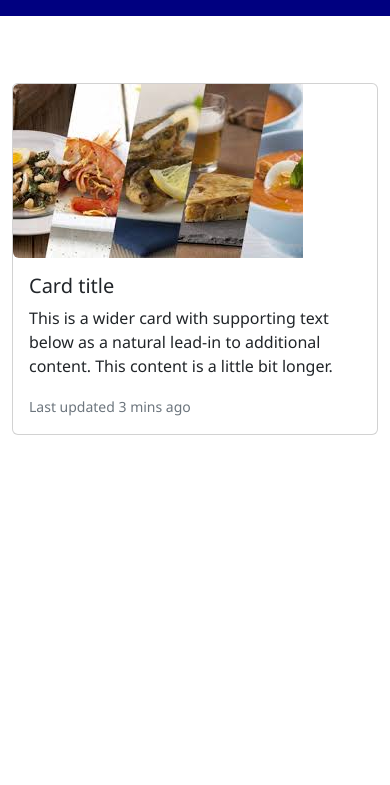
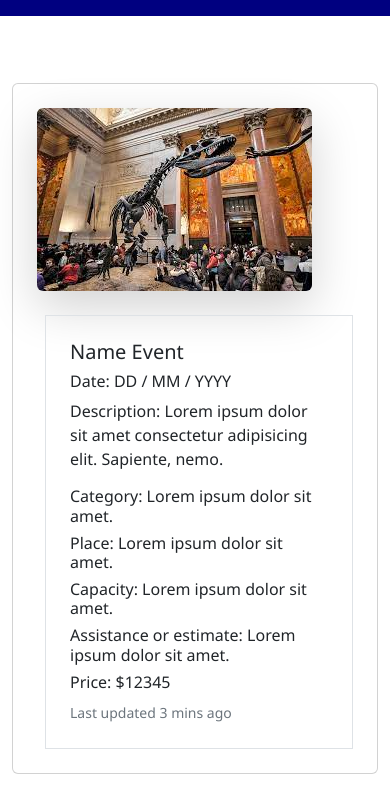
Before and after one commit to IsaRdz/Amazing-Events, a plain HTML site: page pages/details.html in a window 390 px wide. Shown: the part 59-844 px from the top of the page. Drawn offline with nearby package versions, Linux system fonts and the light colour scheme.

Commit message:
:sparkles: Feat: Add responsive card with details and photo of one event in Details page

```diff
--- a/pages/details.html
+++ b/pages/details.html
@@ -1,24 +1,24 @@
 <!DOCTYPE html>
 <html lang="en">
   <head>
-    <meta charset="UTF-8">
-    <meta http-equiv="X-UA-Compatible" content="IE=edge">
-    <meta name="viewport" content="width=device-width, initial-scale=1.0">
-    <link rel="icon" href="./assets/favicon.ico" type="image/png">
+    <meta charset="UTF-8" />
+    <meta http-equiv="X-UA-Compatible" content="IE=edge" />
+    <meta name="viewport" content="width=device-width, initial-scale=1.0" />
+    <link rel="icon" href="./assets/favicon.ico" type="image/png" />
     <link
       href="https://cdn.jsdelivr.net/npm/bootstrap@5.2.2/dist/css/bootstrap.min.css"
       rel="stylesheet"
       integrity="sha384-Zenh87qX5JnK2Jl0vWa8Ck2rdkQ2Bzep5IDxbcnCeuOxjzrPF/et3URy9Bv1WTRi"
       crossorigin="anonymous"
     />
-    <link rel="stylesheet" href="../styles/styles.css">
+    <link rel="stylesheet" href="../styles/styles.css" />
     <title>Details</title>
   </head>
   <body>
     <header>
       <nav class="nav-details">
         <div class="logo-container">
-                <img src="../assets/logo-amazing-events.png" alt="logo">
+          <img src="../assets/logo-amazing-events.png" alt="logo" />
         </div>
         <div class="nav-container">
           <ul>
@@ -31,25 +31,37 @@
         </div>
       </nav>
     </header>
+
     <div class="container">
-            <div class="card mb-3 mx-auto" style="max-width: 900px;">
+      <div class="card p-4" style="max-width: 900px">
         <div class="row g-0">
-                  <div class="col-md-4">
-                    <img src="../assets/feria-de-comidas7.jpg" class="img-fluid rounded-start" alt="...">
+          <div class="col-md-4 d-flex align-items-center">
+            <img
+              src="../assets/salida-al-museo5.jpg"
+              class="img-fluid rounded-start shadow-lg mb-4 bg-body rounded"
+              alt="..."
+            />
           </div>
           <div class="col-md-8">
-                    <div class="card-body">
-                      <h5 class="card-title">Card title</h5>
-                      <p class="card-text">This is a wider card with supporting text below as a natural lead-in to additional content. This content is a little bit longer.</p>
-                      <p class="card-text"><small class="text-muted">Last updated 3 mins ago</small></p>
+            <div class="card-body border p-4 ms-2">
+              <h5 class="card-title">Name Event</h5>
+              <h6>Date: DD / MM / YYYY</h6>
+              <p class="card-text">
+                Description: Lorem ipsum dolor sit amet consectetur adipisicing elit. Sapiente, nemo.
+              </p>
+              <h6>Category: Lorem ipsum dolor sit amet.</h6>
+              <h6>Place: Lorem ipsum dolor sit amet.</h6>
+              <h6>Capacity: Lorem ipsum dolor sit amet.</h6>
+              <h6>Assistance or estimate: Lorem ipsum dolor sit amet.</h6>
+              <h6>Price: $12345</h6>
+              <p class="card-text">
+                <small class="text-muted">Last updated 3 mins ago</small>
+              </p>
             </div>
           </div>
         </div>
       </div>
     </div>
-
-
-
   </body>
   <script
     src="https://cdn.jsdelivr.net/npm/bootstrap@5.2.2/dist/js/bootstrap.bundle.min.js"
```
Lines whose indentation alone changed are shown as unchanged.
